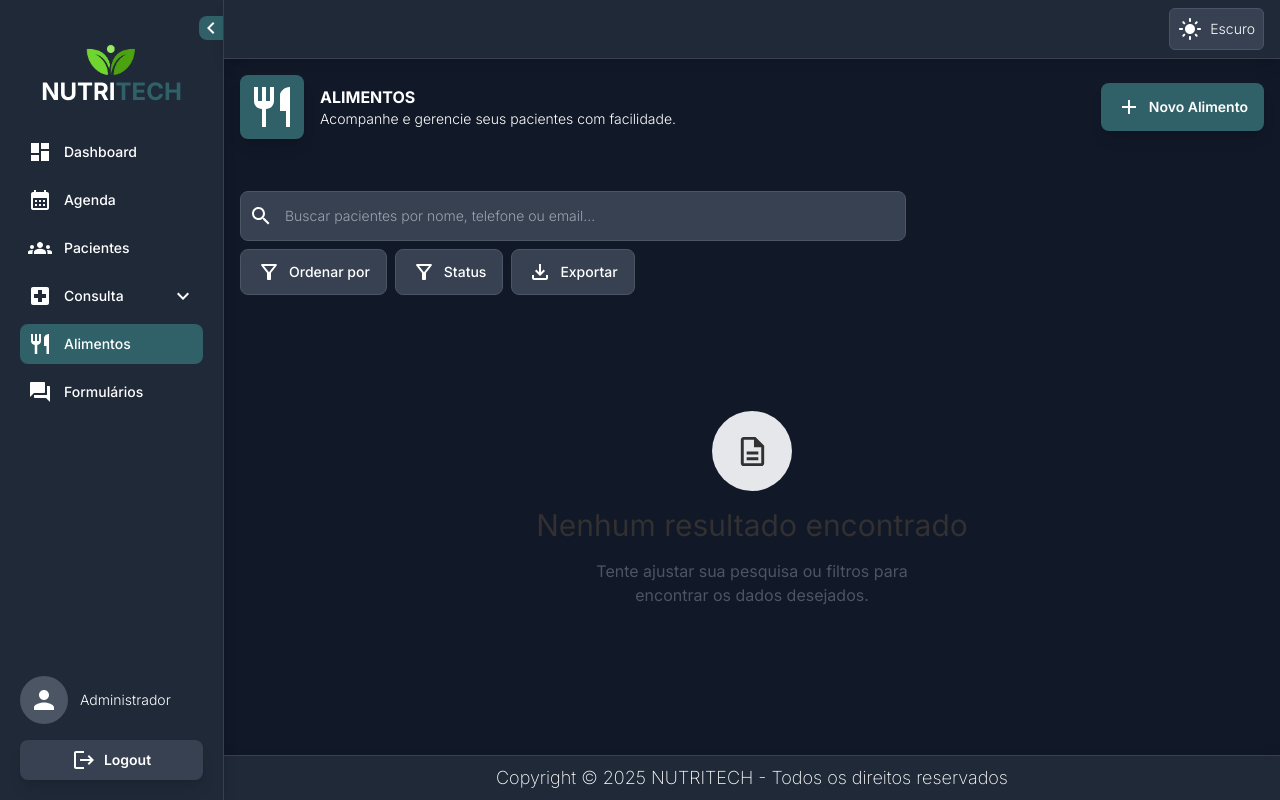
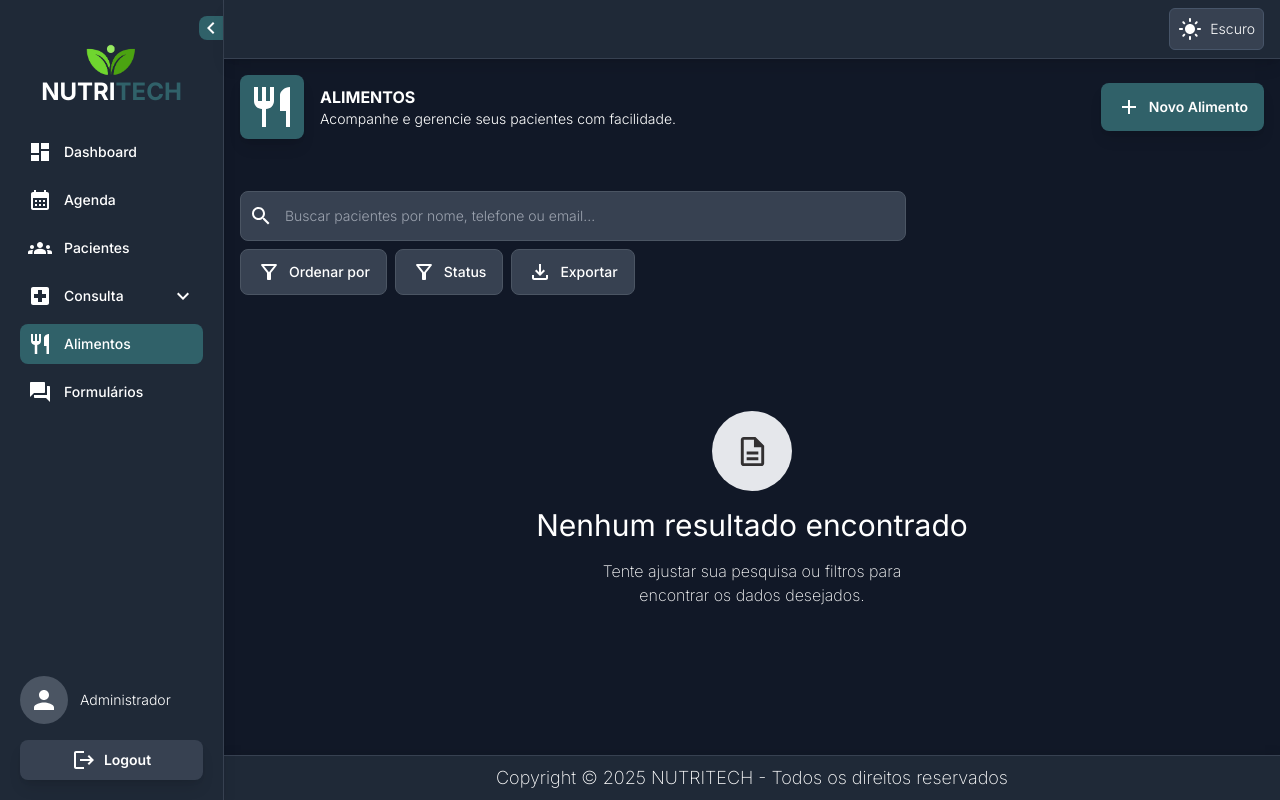
Before and after one commit to Upping-Health/front-web, a Next.js app: page /food in a window 1280 px wide. Built offline with nearby package versions, Linux system fonts and the light colour scheme.

Commit message:
adjusting notFoundData component for dark theme

```diff
--- a/src/components/notFoundData/index.tsx
+++ b/src/components/notFoundData/index.tsx
@@ -13,8 +13,8 @@ const NotFoundData: React.FC<NotfoundProps> = ({ title, description }) => {
         <div className="bg-gray-200 w-20 h-20 flex items-center justify-center rounded-full mb-4">
           <DescriptionOutlinedIcon className="text-black" fontSize="large"/>
         </div>
-        <p className="text-black text-3xl text-center">{title}</p>
-        <p className="text-center pt-4 max-w-xs text-gray-600">{description}</p>
+        <p className="text-black dark:text-white text-3xl text-center">{title}</p>
+        <p className="text-center pt-4 max-w-xs text-gray-600 dark:text-white font-extralight">{description}</p>
       </div>
     </div>
   )
--- a/src/components/tableDash/index.tsx
+++ b/src/components/tableDash/index.tsx
@@ -109,7 +109,6 @@ const TableDash: React.FC<TableProps> = ({
           </div>
         )}
 
-        {/* Se não tiver dados, mostra o NotFoundData */}
         {dataToDisplay.length === 0 ? (
           <NotFoundData
             title="Nenhum resultado encontrado"
```
